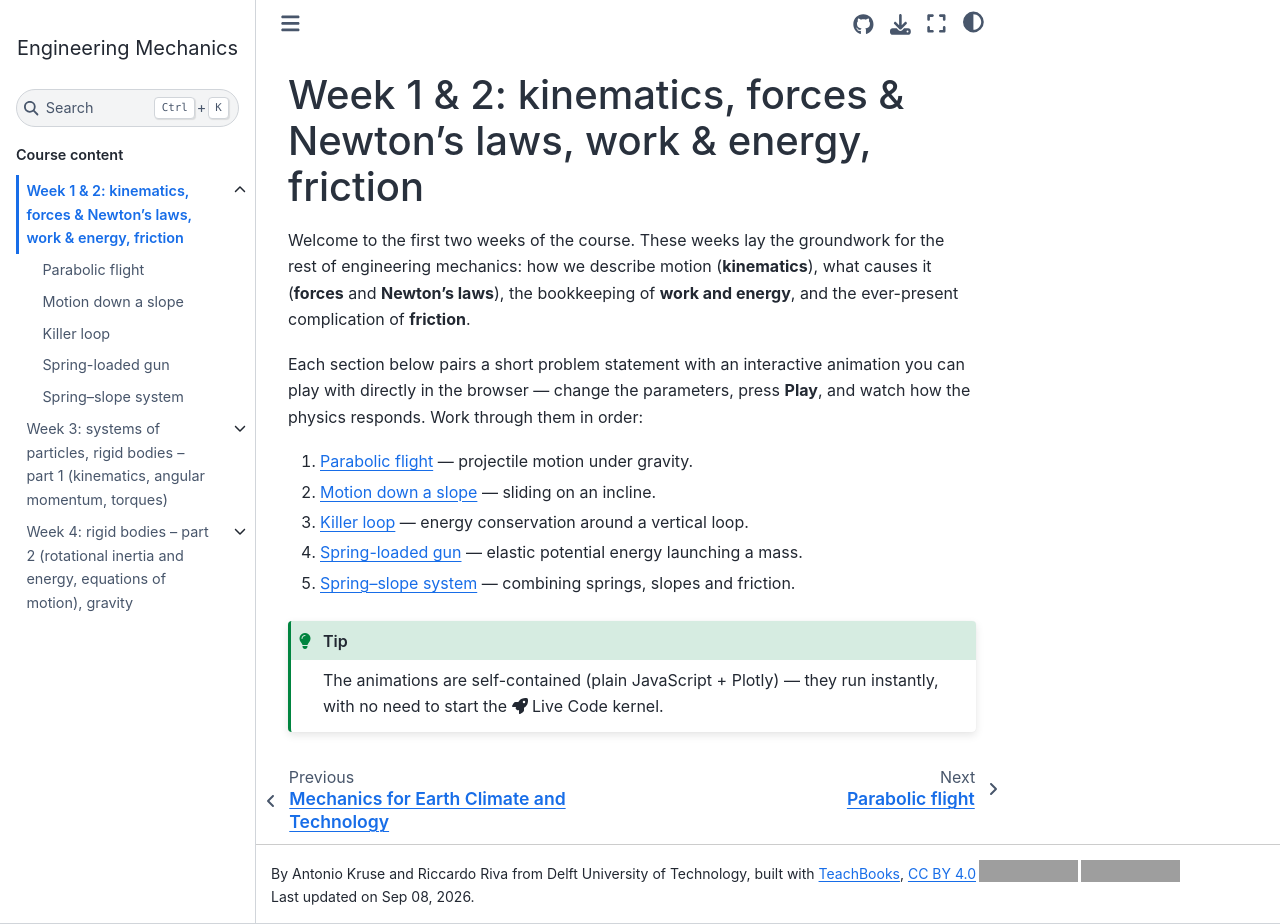
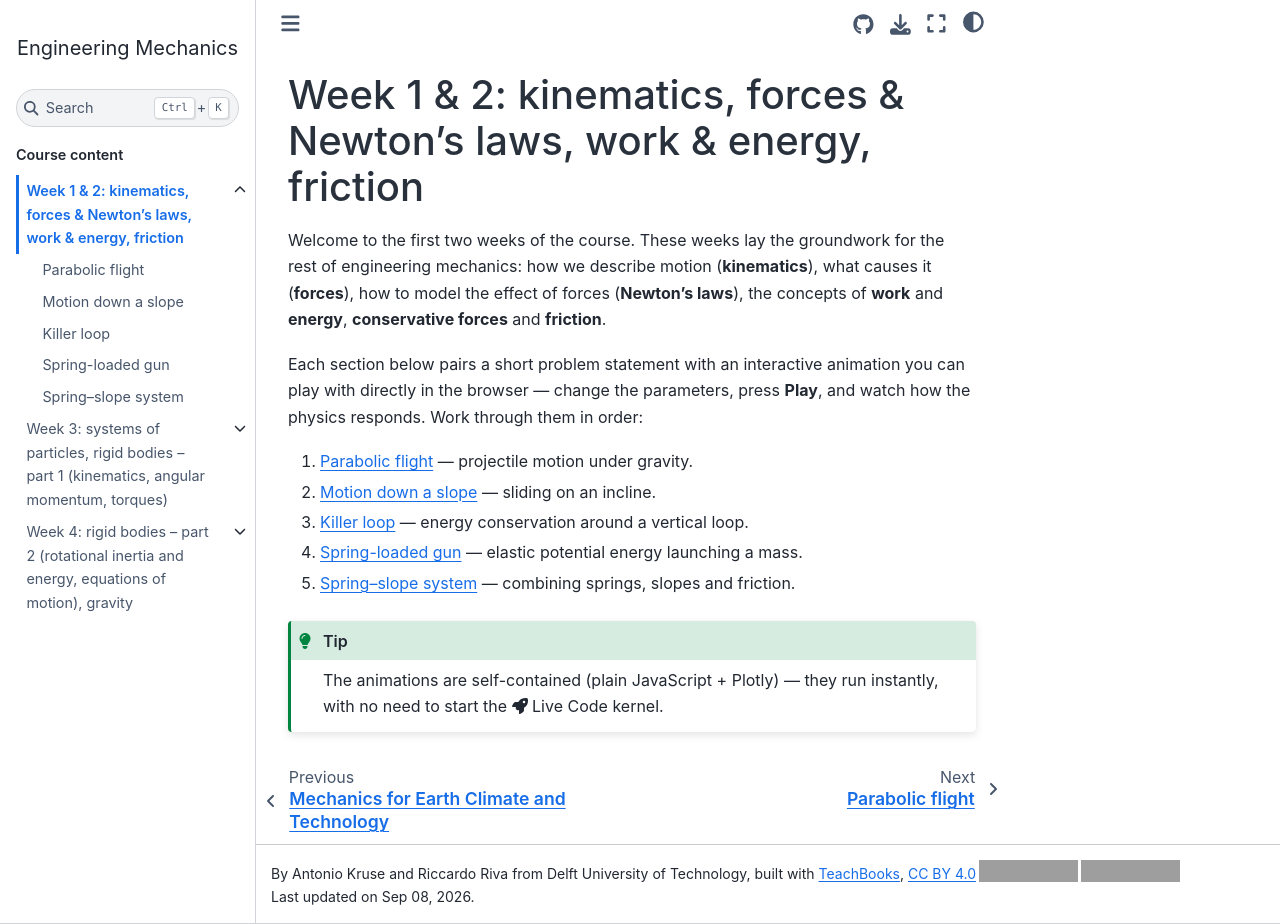
Before and after one commit to remriva/Mech, a Jupyter Book: the page built from book/week1/index.md, in a window 1280 px wide and 924 px high. Built offline with Jupyter Book 1.0.4 settings and Sphinx 7.4.7 and the Sphinx Book theme 1.1.4, drawn with Linux system fonts in a browser that asks for light colours; comment, search, counter and statistics services are not loaded; grey boxes are pictures that could not be loaded.

Commit message:
Update index.md

```diff
--- a/book/week1/index.md
+++ b/book/week1/index.md
@@ -2,9 +2,8 @@
 # Week 1 & 2: kinematics, forces & Newton's laws, work & energy, friction
 
 Welcome to the first two weeks of the course. These weeks lay the groundwork for the rest of
-engineering mechanics: how we describe motion (**kinematics**), what causes it (**forces** and
-**Newton's laws**), the bookkeeping of **work and energy**, and the ever-present complication of
-**friction**.
+engineering mechanics: how we describe motion (**kinematics**), what causes it (**forces**), how to model the effect of forces
+(**Newton's laws**), the concepts of **work** and **energy**, **conservative forces** and **friction**.
 
 Each section below pairs a short problem statement with an interactive animation you can play
 with directly in the browser — change the parameters, press **Play**, and watch how the physics
```
